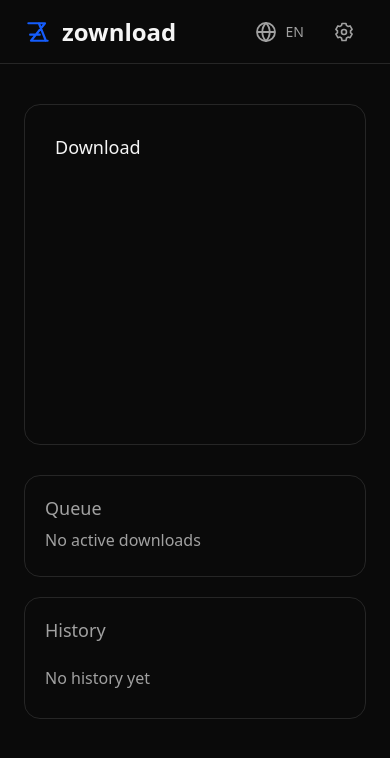
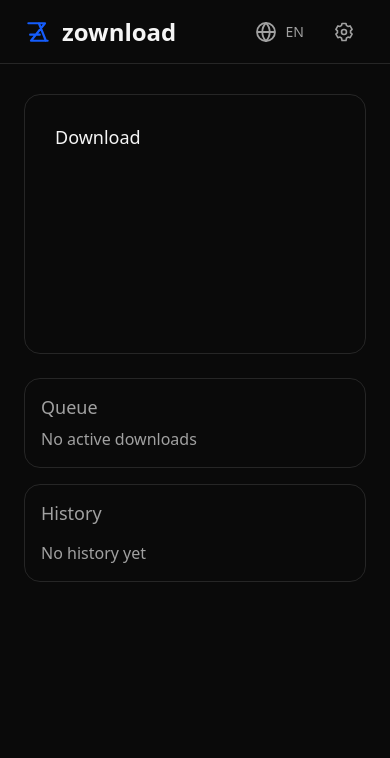
Before and after one commit to zahidzta/zownload_application, a React (Vite) app: page / in a window 390 px wide. Shown: the top 758 px of the page. Built offline with nearby package versions, Linux system fonts and the light colour scheme.

Commit message:
Make app shell responsive at mobile and intermediate widths

```diff
--- a/src/components/AppShell.tsx
+++ b/src/components/AppShell.tsx
@@ -29,23 +29,23 @@ export function AppShellView({ locale, children }: AppShellProps & { locale: Loc
     <Page
         title={t(locale, 'input.title')}
         headingClassName="sr-only"
-        className="mx-auto grid w-full max-w-[86.25rem] grid-cols-1 gap-card px-section pt-shell lg:grid-cols-[minmax(0,2fr)_minmax(0,1fr)] xl:px-0"
+        className="mx-auto grid w-full max-w-[86.25rem] grid-cols-1 gap-section px-shell-inline pt-card pb-shell lg:grid-cols-[minmax(0,2fr)_minmax(0,1fr)] lg:gap-card lg:pt-shell xl:px-0"
       >
-        <div className="min-w-0 lg:col-start-1">{children}</div>
-        <div className="flex min-w-0 flex-col gap-5 lg:col-start-2">
+        <div className="app-shell-main min-w-0 lg:col-start-1">{children}</div>
+        <div className="flex min-w-0 flex-col gap-stack lg:col-start-2 lg:gap-5">
           <Card
             title={t(locale, 'queue.title')}
-            className="min-h-[6.375rem] rounded-card border border-border bg-card p-5"
+            className="rounded-card border border-border bg-card p-4 lg:min-h-[6.375rem] lg:p-5"
             headingClassName="text-card-title font-medium text-text"
           >
             <p className="mt-2 mb-0 text-body text-text">{t(locale, 'queue.empty')}</p>
           </Card>
           <Card
             title={t(locale, 'history.title')}
-            className="min-h-[7.625rem] rounded-card border border-border bg-card p-5"
+            className="rounded-card border border-border bg-card p-4 lg:min-h-[7.625rem] lg:p-5"
             headingClassName="text-card-title font-medium text-text"
           >
-            <p className="mt-section mb-0 text-body text-text">{t(locale, 'history.empty')}</p>
+            <p className="mt-stack mb-0 text-body text-text lg:mt-section">{t(locale, 'history.empty')}</p>
           </Card>
         </div>
     </Page>
--- a/src/styles.css
+++ b/src/styles.css
@@ -23,6 +23,7 @@
   --spacing-section: 1.5rem;
   --spacing-card: 1.875rem;
   --spacing-shell: 2.5rem;
+  --spacing-shell-inline: clamp(1.5rem, 6vw, 2.75rem);
 
   --radius-control: 0.625rem;
   --radius-card: 1rem;
@@ -50,8 +51,17 @@
 }
 
 * { box-sizing: border-box; }
-body { margin: 0; }
+body {
+  margin: 0;
+  padding-inline: env(safe-area-inset-left) env(safe-area-inset-right);
+  padding-block-end: env(safe-area-inset-bottom);
+}
 input, button { font: inherit; }
+
+/* The static input slot follows the mobile card height until 1B adds its form. */
+@media (max-width: 63.999rem) {
+  .app-shell-main > section { min-height: 16.25rem; }
+}
 
 :where(button, input, select, textarea, a):focus-visible {
   outline: var(--focus-ring-width) solid var(--color-focus);
```
Also changed, not shown: 1 other file (tests, documents, lock files or other folders).
